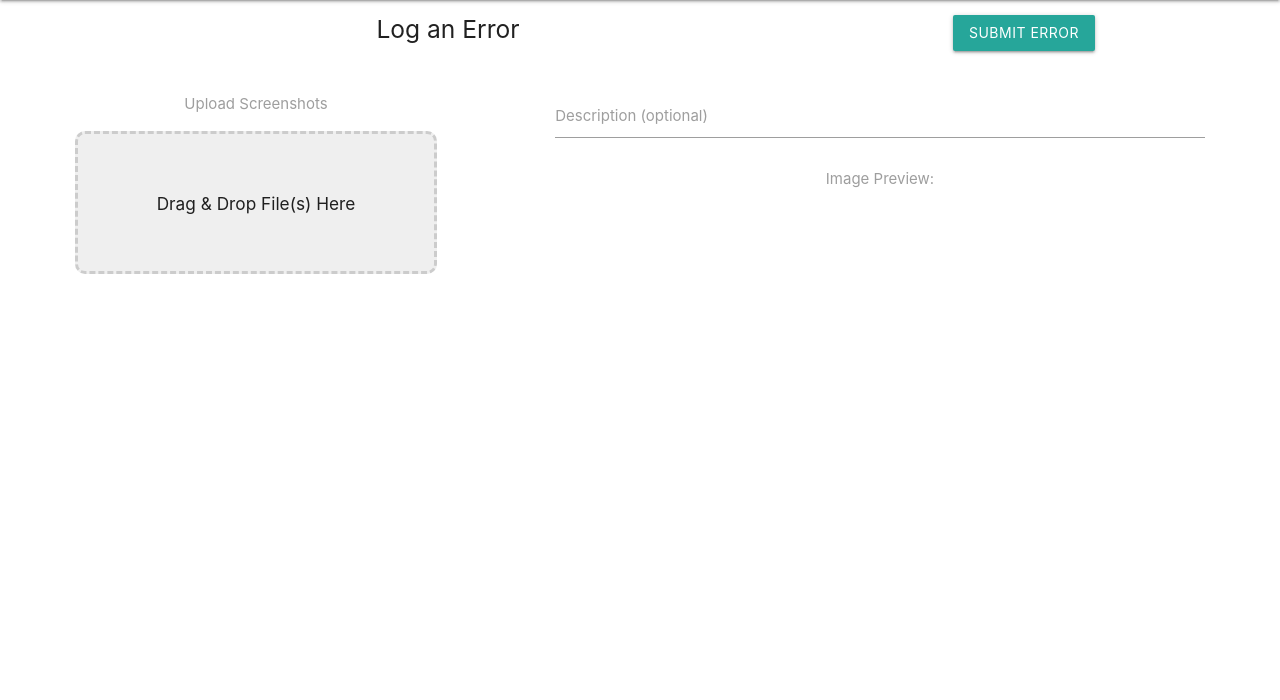
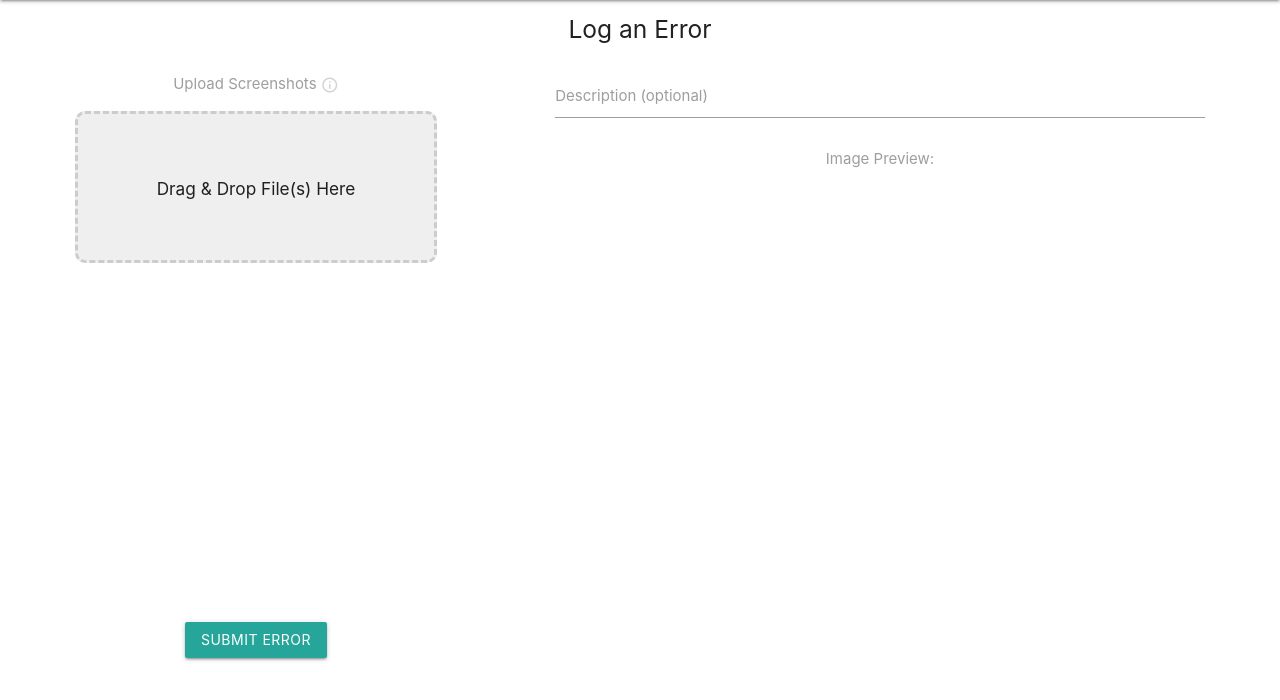
Before and after one commit to tehtertot/bug_collector, a Django app: page /add in a window 1280 px wide. Shown: the part 64-764 px from the top of the page. Run offline with Django 3.2, Linux system fonts and the light colour scheme; the visitor is signed in with stand-in values (Sample User, id 1); parts of the project's set-up code (start-up, migrations or seed data) failed here and were passed over; some libraries are stand-ins or nearby versions.

Commit message:
fixed spacing on add page

```diff
--- a/apps/error_log_mgmt/static/errors/css/dragdrop.css
+++ b/apps/error_log_mgmt/static/errors/css/dragdrop.css
@@ -1,9 +1,45 @@
+#container {
+    height: 85vh;
+}
+    .top-row {
+        height: 10%;
+        margin-bottom: 0;
+    }
+
+.modal {
+    max-height: 85%;
+}
+    .modal-trigger {
+        color: lightgray;
+        display: inline-flex;
+        vertical-align: middle;
+    }
+        .modal-trigger i {
+            font-size: larger;
+        }
+
+.delete {
+    color: lightgray;
+    display: inline-flex;
+    vertical-align: sub;
+    font-size: large;
+}
+
+#files {
+    display: flex;
+    flex-direction: column;
+    height: 75vh;
+}
+    #fileList {
+        flex: 1;
+    }
     .dragArea {
         background-color: #efefef;
         border: 3px dashed #cccccc;
         border-radius: 10px;
         text-align: center;
-    padding: 50px;
+        padding: 15%;
+        /* height: 20%; */
     }
     .dragArea.over {
         border-color: #ff0000;
@@ -11,7 +47,6 @@
     }
     .resultImageWrapper {
         display: none;
-    margin-top: 50px;
         text-align: center;
     }
     #resultImage {
--- a/apps/error_log_mgmt/static/errors/js/dragdrop.js
+++ b/apps/error_log_mgmt/static/errors/js/dragdrop.js
@@ -1,5 +1,5 @@
 let uploadedImages = {};
-
+let maxHeight = 300;
 // allow for drag and drop
 jQuery.event.addProp('dataTransfer');
 
@@ -27,7 +27,7 @@ $(function(){
         for (var file in files) {
             if (files[file].type.match('image.*')) {
                 addImage(files[file]);
-                resizeImage(files[file], 1000, showImage);
+                resizeImage(files[file], maxHeight, showImage);
             } else {
                 alert("Image files only");
             }
@@ -46,16 +46,16 @@ $(function(){
             var image = new Image();
             image.onload = function(){
                 var canvas = document.createElement("canvas");
-                /*
+
                 if(image.height > size) {
                     image.width *= size / image.height;
                     image.height = size;
                 }
-                */
-                if(image.width > size) {
-                    image.height *= size / image.width;
-                    image.width = size;
-                }
+
+                // if(image.width > size) {
+                //     image.height *= size / image.width;
+                //     image.width = size;
+                // }
                 var ctx = canvas.getContext("2d");
                 ctx.clearRect(0, 0, canvas.width, canvas.height);
                 canvas.width = image.width;
@@ -76,7 +76,7 @@ $(function(){
     addImage = function(file) {
         // figure out how to prevent duplicates
         uploadedImages[file.name] = file;
-        $("#fileList").append(`<p class="item" id="${file.name}">${file.name}</p>`);
+        $("#fileList").append(`<p class="item" id="${file.name}">${file.name} <a onclick="deleteImg('${file.name}')"><i class="material-icons delete">delete_outline</a></p>`);
     }
 });
 
@@ -127,7 +127,20 @@ function displayError(msg) {
     $("#error-text").text(msg);
 }
 
+function deleteImg(filename) {
+    console.log(filename);
+    delete uploadedImages[filename];
+    console.log(uploadedImages)
+    redisplayAll();
+}
+
+function redisplayAll() {
+    $("#fileList").html("");
+    for (let file in uploadedImages) {
+        $("#fileList").append(`<p class="item" id="${file}">${file} <a onclick="deleteImg('${file}')"><i class="material-icons delete">delete_outline</a></p>`);
+    }
+}
+
 $(document).on("mouseover", ".item", function() {
-    console.log($(this).attr("id"))
-    resizeImage(uploadedImages[$(this).attr("id")], 1000, showImage)
+    resizeImage(uploadedImages[$(this).attr("id")], maxHeight, showImage)
 });
--- a/apps/error_log_mgmt/templates/errors/add.html
+++ b/apps/error_log_mgmt/templates/errors/add.html
@@ -3,23 +3,20 @@
 {% block title %}Home{% endblock %}
 
 {% block content %}
+{% load static %}
+<div id="container">
     <form action="{% url 'main:create' %}" method="post" enctype="multipart/form-data" id="add_error_form">
         {% csrf_token %}
-    <div class="row">
-        <div class="col s8">
+        <div class="row top-row">
             <h5>Log an Error</h5>
             <ul class="messages">
                 <li class="red-text" id="error-text"></li>
             </ul>
         </div>
-        <div class="col s4">
-            <p></p>
-            <button class="btn">Submit Error</button>
-        </div>
-    </div>
-    <div class="row">
+        <div class="row main-row">
             <div id="files" class="col s4">
-            <p class="grey-text">Upload Screenshots</p>
+                <p class="grey-text form-row-header">Upload Screenshots <a class="modal-trigger" href="#upload_modal"><i class="material-icons">info_outline</i></a></p>
+
                 <div class="dragArea">
                     <h6>Drag & Drop File(s) Here</h6>
                     <!-- <p>Or Select File:</p>
@@ -30,6 +27,9 @@
                 <div id="fileList">
 
                 </div>
+                <div class="bottom">
+                    <button class="btn">Submit Error</button>
+                </div>
             </div>
             <div class="col s1"></div>
             <div class="col s7">
@@ -39,17 +39,42 @@
                 </div>
                 <p class="grey-text">Image Preview:</p>
                 <div class="resultImageWrapper">
-                <img src="" alt="" id="resultImage" width="500" />
+                    <img src="" alt="" id="resultImage" class="thumbnail" />
                 </div>
             </div>
         </div>
     </form>
+</div>
 
-<script
-src="https://code.jquery.com/jquery-3.3.1.min.js"
-integrity="sha256-FgpCb/KJQlLNfOu91ta32o/NMZxltwRo8QtmkMRdAu8="
-crossorigin="anonymous"></script>
-{% load static %}
+<div id="upload_modal" class="modal">
+    <div class="modal-content">
+        <h4>How Do I Save Screenshots?</h4>
+        <h6>For Windows:</h6>
+        <ol>
+            <li>Have the error(s) displayed on your screen</li>
+            <li>Type "snipping tool" in the search bar
+                <ul>
+                    <li><img src="{% static 'errors/images/searchbar.png' %}" alt="" style="width: 50%;"></li>
+                </ul>
+            </li>
+            <li>In the Snipping Tool menu, click "New"</li>
+            <li>Drag a box around the errors you want to submit</li>
+            <li>If you don't like what was grabbed, just click "New" and start over. Otherwise, click "Save."</li>
+        </ol>
+        <h6>For Macs:</h6>
+        <ol>
+            <li>Have the error(s) displayed on your screen</li>
+            <li>Press <kbd>Shift-Command-4</kbd></li>
+            <li>Drag a box around the errors you want to submit</li>
+            <li>The screenshot should now be saved as a .png file on your desktop</li>
+        </ol>
+    </div>
+    <div class="modal-footer">
+        <a href="#!" class="modal-close waves-effect waves-green btn-flat">Got it!</a>
+    </div>
+</div>
+
+
+<script src="{% static 'js/modals.js' %}" deferred></script>
 <script src="{% static 'errors/js/dragdrop.js' %}"></script>
-
 {% endblock %}
--- a/apps/error_log_mgmt/templates/errors/base.html
+++ b/apps/error_log_mgmt/templates/errors/base.html
@@ -3,6 +3,7 @@
     <head>
         <meta charset="utf-8">
         <title>{% block title %}{% endblock %}</title>
+        <script src="https://ajax.googleapis.com/ajax/libs/jquery/3.3.1/jquery.min.js"></script>
         <link rel="stylesheet" href="https://cdnjs.cloudflare.com/ajax/libs/materialize/1.0.0-rc.2/css/materialize.min.css">
         <script src="https://cdnjs.cloudflare.com/ajax/libs/materialize/1.0.0-rc.2/js/materialize.min.js"></script>
         {% load static %}
--- a/static/css/style.css
+++ b/static/css/style.css
@@ -17,14 +17,9 @@
 }
 
 .card-image {
-    height: 70%;
+    height: 80%;
 }
 .card-content {
     height: 20%;
     text-align: left;
 }
-
-#canvasImg {
-    /* display: none; */
-    object-fit: scale-down;
-}
--- /dev/null
+++ b/static/js/modals.js
@@ -0,0 +1,21 @@
+document.addEventListener('DOMContentLoaded', function() {
+    var elems = document.querySelectorAll('.modal');
+    let _defaults = {
+        opacity: 0.5,
+        inDuration: 250,
+        outDuration: 250,
+        onOpenStart: null,
+        onOpenEnd: null,
+        onCloseStart: null,
+        onCloseEnd: null,
+        preventScrolling: true,
+        dismissible: true,
+        startingTop: '0%',
+        endingTop: '7%'
+      };
+    var instances = M.Modal.init(elems, _defaults);
+});
+
+$(document).ready(function(){
+    $('.modal').modal();
+});
```
Also changed, not shown: apps/error_log_mgmt/static/errors/css/imagescroll.css (+33 -3 lines), apps/error_log_mgmt/static/errors/js/imagescroll.js (+6 -11 lines), apps/error_log_mgmt/static/errors/js/imagezoom.js (added, +21 -0 lines), apps/error_log_mgmt/templates/errors/home.html (+5 -4 lines), apps/error_log_mgmt/templates/errors/one.html (+13 -17 lines), apps/error_log_mgmt/static/errors/images/searchbar.PNG (added). Lines whose indentation alone changed are shown as unchanged.
